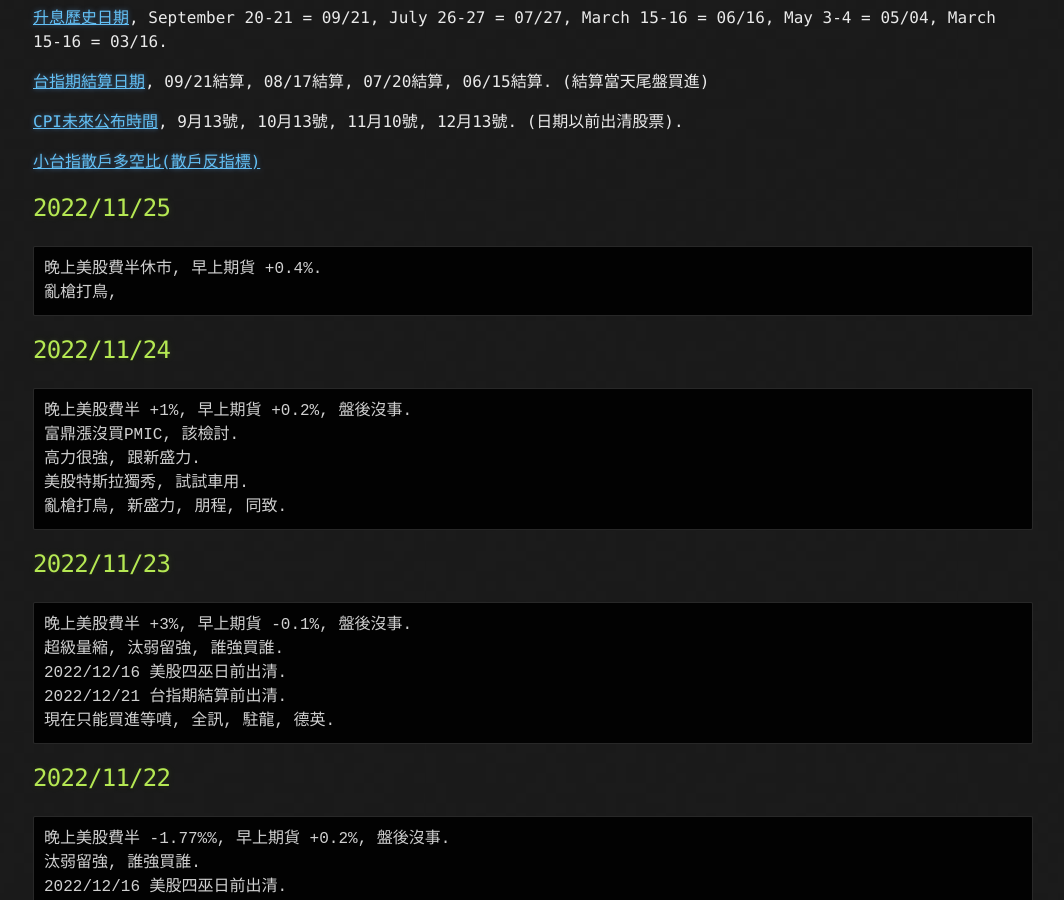
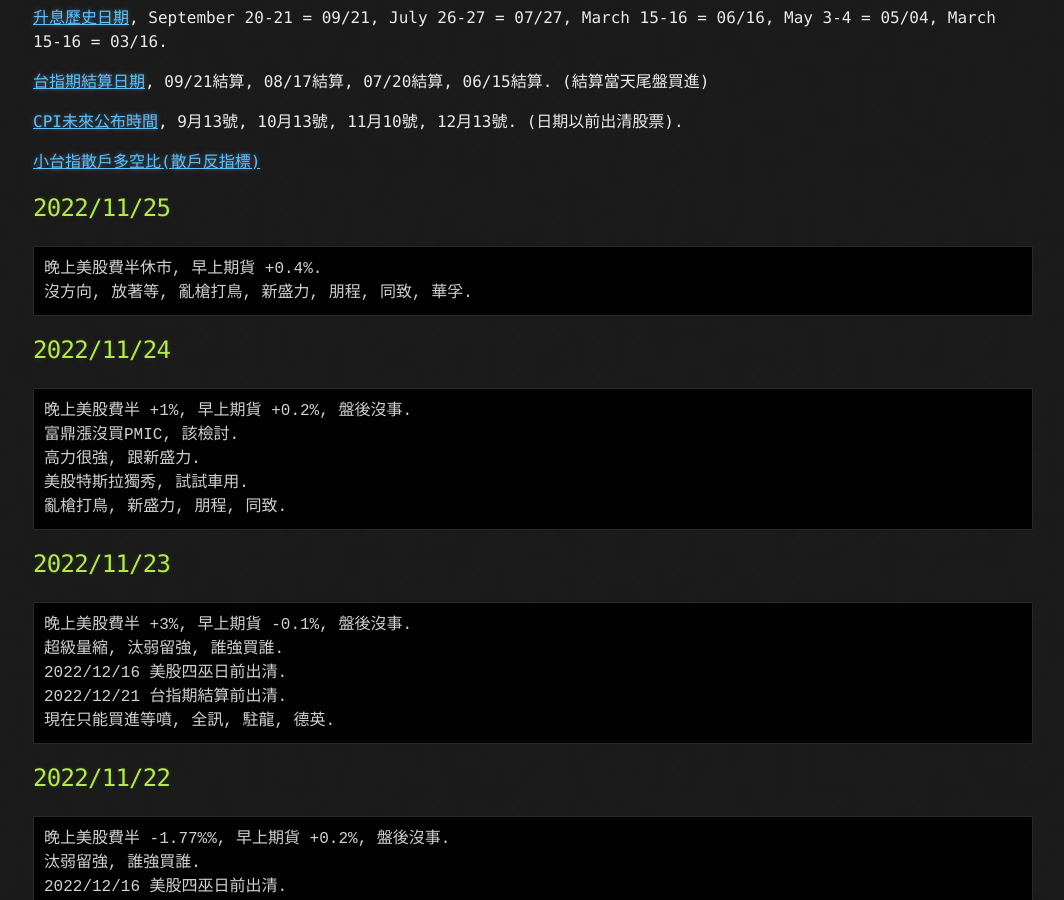
Before and after one commit to lepg5487/Stock_God, a Jekyll site: the page built from index.md, in a window 1280 px wide and 900 px high, scrolled down 332 px. Shown: the whole window, without its empty margins (107-1171 px from the left). Built offline with Jekyll 4.4.1, drawn with Linux system fonts in a browser that asks for light colours; our own code applies the rules of GitHub Pages for plain Markdown files.

Commit message:
Update index.md

````diff
--- a/index.md
+++ b/index.md
@@ -17,7 +17,7 @@ layout: testlayouts
 ## 2022/11/25
 ```
 晚上美股費半休市, 早上期貨 +0.4%.
-亂槍打鳥,
+沒方向, 放著等, 亂槍打鳥, 新盛力, 朋程, 同致, 華孚.
 ```
 
 ## 2022/11/24
````
